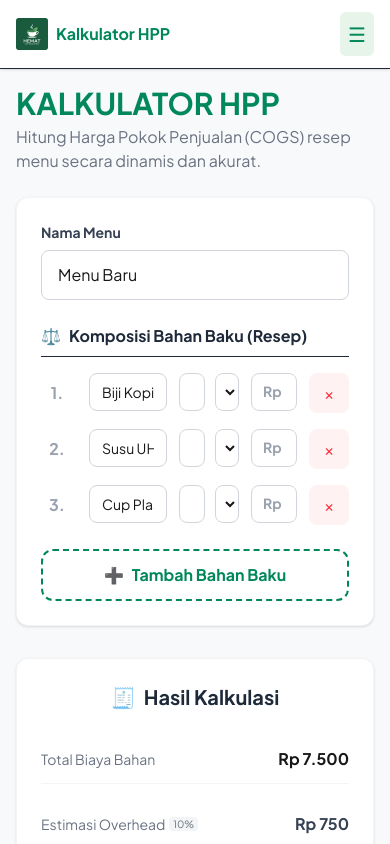
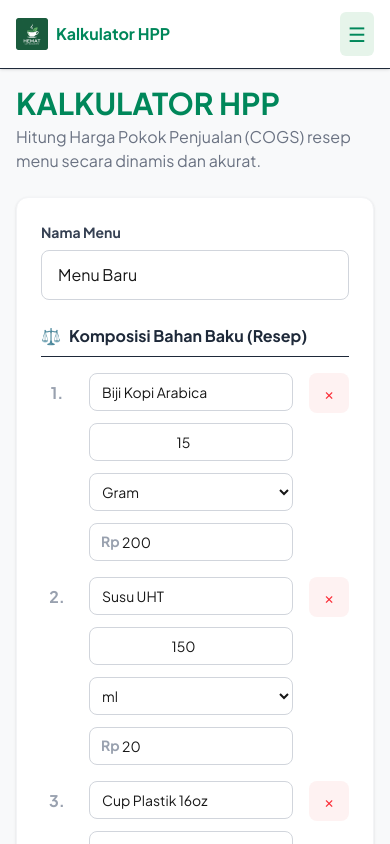
Before and after one commit to gania04/HEMAT-Help_Manage_Anything_The_Caf-, a Next.js app: page /hpp in a window 390 px wide. Built offline with nearby package versions, Linux system fonts and the light colour scheme; no server answers.

Commit message:
fix: make all grids fully responsive and fix layout cut off

```diff
--- a/src/app/(dashboard)/debts/page.tsx
+++ b/src/app/(dashboard)/debts/page.tsx
@@ -91,7 +91,7 @@ const filteredData = debts.filter(d => d.type === activeTab);
       </div>
 
       {/* KPI Summary */}
-      <div className="grid grid-cols-2 gap-6 mb-8">
+      <div className="grid grid-cols-1 md:grid-cols-2 gap-4 md:gap-6 mb-8">
         <div className="bg-white p-6 rounded-xl shadow-sm border border-gray-100 relative overflow-hidden">
           <div className="relative z-10">
             <p className="text-gray-500 font-medium mb-1">Total Keseluruhan {activeTab === 'hutang' ? 'Hutang' : 'Piutang'}</p>
--- a/src/app/(dashboard)/hpp/page.tsx
+++ b/src/app/(dashboard)/hpp/page.tsx
@@ -98,22 +98,22 @@ export default function HppCalculatorPage() {
             {ingredients.map((ing, index) => (
               <div key={ing.id} className="flex gap-4 items-start">
                 <div className="w-8 h-10 flex items-center justify-center font-bold text-gray-400">{index + 1}.</div>
-                <div className="flex-1 grid grid-cols-12 gap-3">
-                  <div className="col-span-5">
+                <div className="flex-1 grid grid-cols-1 md:grid-cols-12 gap-3">
+                  <div className="md:col-span-5">
                     <input
                       type="text" placeholder="Nama Bahan" value={ing.name}
                       onChange={(e) => updateIngredient(ing.id, 'name', e.target.value)}
                       className="w-full border border-gray-300 px-3 py-2 rounded-lg text-sm focus:outline-none focus:ring-1 focus:ring-[#00875A]"
                     />
                   </div>
-                  <div className="col-span-2">
+                  <div className="md:col-span-2">
                     <input
                       type="number" placeholder="Qty" value={ing.quantity || ''}
                       onChange={(e) => updateIngredient(ing.id, 'quantity', Number(e.target.value))}
                       className="w-full border border-gray-300 px-3 py-2 rounded-lg text-sm text-center focus:outline-none focus:ring-1 focus:ring-[#00875A]"
                     />
                   </div>
-                  <div className="col-span-2">
+                  <div className="md:col-span-2">
                     <select
                       value={ing.unit} onChange={(e) => updateIngredient(ing.id, 'unit', e.target.value)}
                       className="w-full border border-gray-300 px-2 py-2 rounded-lg text-sm focus:outline-none focus:ring-1 focus:ring-[#00875A]"
@@ -121,7 +121,7 @@ export default function HppCalculatorPage() {
                       <option>Gram</option><option>ml</option><option>Pcs</option><option>Kg</option>
                     </select>
                   </div>
-                  <div className="col-span-3 relative">
+                  <div className="md:col-span-3 relative">
                     <span className="absolute left-3 top-2 text-gray-400 text-sm font-bold">Rp</span>
                     <input
                       type="number" placeholder="Biaya/Unit" value={ing.pricePerUnit || ''}
--- a/src/app/(dashboard)/inventory/InventoryClient.tsx
+++ b/src/app/(dashboard)/inventory/InventoryClient.tsx
@@ -138,7 +138,7 @@ export default function InventoryClient({ initialItems }: Readonly<{ initialItem
               <input required type="text" name="name" id="name" defaultValue={editingItem?.name} className="w-full border border-gray-300 px-4 py-2 rounded-lg focus:ring-2 focus:ring-[#00875A] outline-none" />
               </div>
 
-              <div className="grid grid-cols-2 gap-4">
+              <div className="grid grid-cols-1 md:grid-cols-2 gap-4">
                 <div>
                   <label className="block text-sm font-bold text-gray-700 mb-1" htmlFor="category">Kategori</label>
               <select name="category" id="category" defaultValue={editingItem?.category || 'Bahan Baku'} className="w-full border border-gray-300 px-4 py-2 rounded-lg focus:ring-2 focus:ring-[#00875A] outline-none">
@@ -159,7 +159,7 @@ export default function InventoryClient({ initialItems }: Readonly<{ initialItem
                 </div>
               </div>
 
-              <div className="grid grid-cols-2 gap-4">
+              <div className="grid grid-cols-1 md:grid-cols-2 gap-4">
                 <div>
                   <label className="block text-sm font-bold text-gray-700 mb-1" htmlFor="stock">Kuantitas Stok</label>
               <input required type="number" step="0.01" name="stock" id="stock" defaultValue={editingItem?.stock} className="w-full border border-gray-300 px-4 py-2 rounded-lg focus:ring-2 focus:ring-[#00875A] outline-none" />
--- a/src/app/(dashboard)/settings/page.tsx
+++ b/src/app/(dashboard)/settings/page.tsx
@@ -83,7 +83,7 @@ export default function SettingsPage() {
                   className="w-full px-4 py-2 border rounded-lg focus:ring-primary-green focus:border-primary-green outline-none transition-colors resize-none"
                 />
               </div>
-              <div className="grid grid-cols-2 gap-4">
+              <div className="grid grid-cols-1 md:grid-cols-2 gap-4">
                 <div>
                   <label className="block text-sm font-medium text-gray-700 mb-1">Telepon</label>
                   <input
--- a/src/app/(dashboard)/social/page.tsx
+++ b/src/app/(dashboard)/social/page.tsx
@@ -50,9 +50,9 @@ return (
         </div>
       </div>
 
-      <div className="grid grid-cols-3 gap-8">
+      <div className="grid grid-cols-1 lg:grid-cols-3 gap-8">
         {/* Form Penyaluran */}
-        <div className="col-span-1">
+        <div className="lg:col-span-1">
           <Card className="border-t-4 border-t-[#8E24AA] shadow-sm">
             <h2 className="text-xl font-bold mb-4 text-[#8E24AA]">Catat Penyaluran Baru</h2>
 
@@ -105,7 +105,7 @@ return (
         </div>
 
         {/* Laporan Penyaluran */}
-        <div className="col-span-2">
+        <div className="lg:col-span-2">
           <Card className="shadow-sm min-h-[500px]">
             <h2 className="text-xl font-bold mb-4 text-gray-800">Riwayat Penyaluran</h2>
 
```
